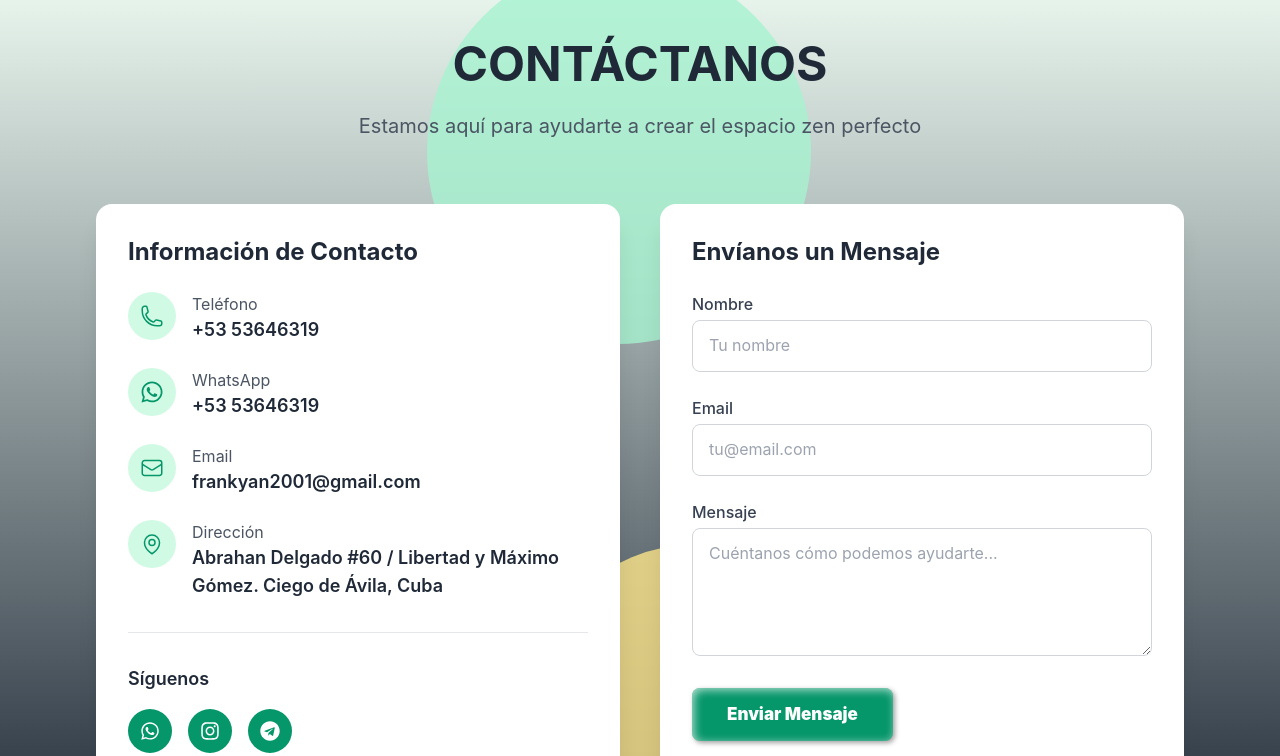
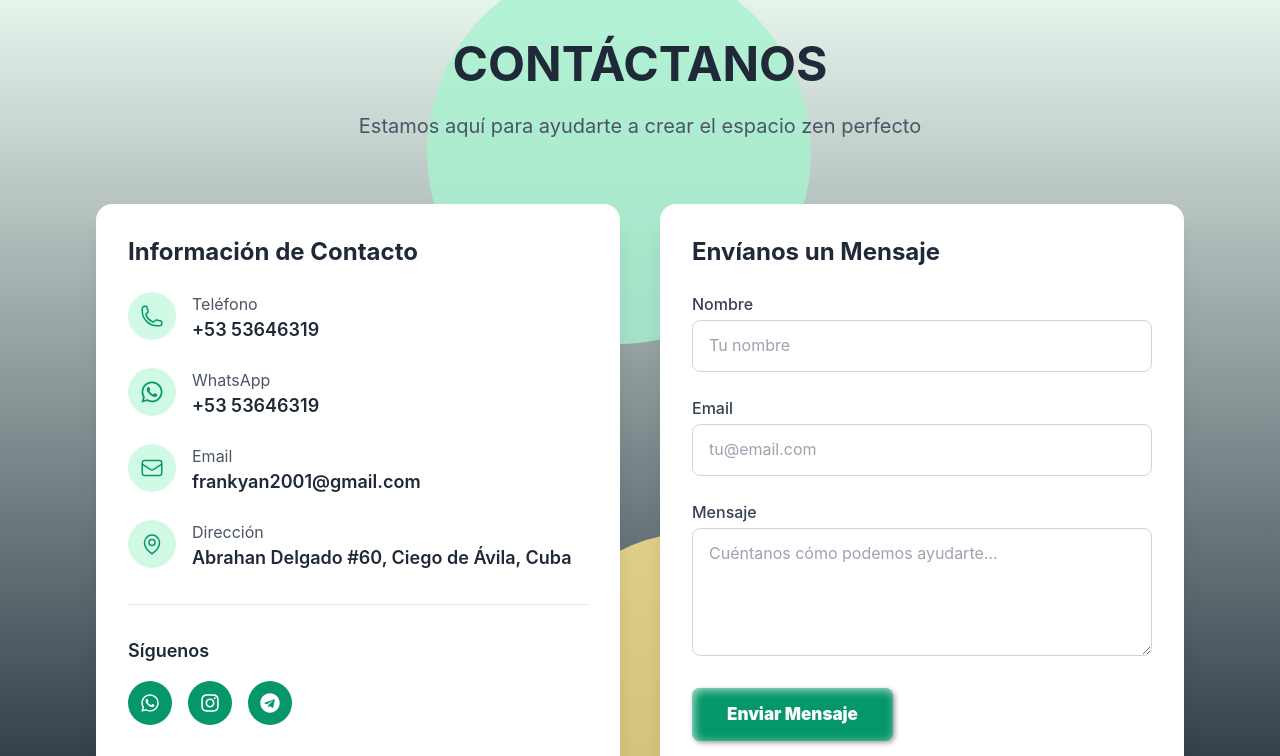
Before and after one commit to FrankyAntonioRodriguezHernandez/la-familia-del-bonsai-React, a React (Create React App) app: page / in a window 1280 px wide. Shown: the part 3576-4332 px from the top of the page. Built offline with nearby package versions, Linux system fonts and the light colour scheme.

Commit message:
Update direcciones

```diff
--- a/src/pages/home/components/Contact.jsx
+++ b/src/pages/home/components/Contact.jsx
@@ -89,7 +89,7 @@ const Contact = () => {
                   <div>
                     <p className="text-sm md:text-base text-gray-600">Dirección</p>
                     <p className="text-base md:text-lg text-gray-800 font-semibold">
-                      Abrahan Delgado #60 / Libertad y Máximo Gómez. Ciego de Ávila, Cuba
+                      Abrahan Delgado #60, Ciego de Ávila, Cuba
                     </p>
                   </div>
                 </div>
```
